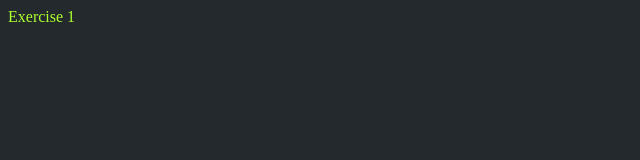
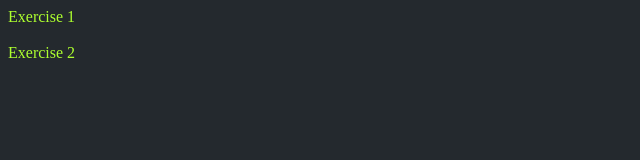
Before and after one commit to Pfriasf/Bootstrap, a plain HTML site: page index.html in a window 1280 px wide. Shown: the full height of the page, 0-640 px from the left. Drawn offline with Linux system fonts and the light colour scheme.

Commit message:
index updated

```diff
--- a/index.html
+++ b/index.html
@@ -8,7 +8,9 @@
   </head>
   <body>
     <nav>
-      <a href="./exercises/1/index.html">Exercise 1</a>
+      <a href="./exercises/1/index.html">Exercise 1</a> <br />
+      <br />
+      <a href="./exercises/2/index.html">Exercise 2</a>
     </nav>
   </body>
 </html>
```
